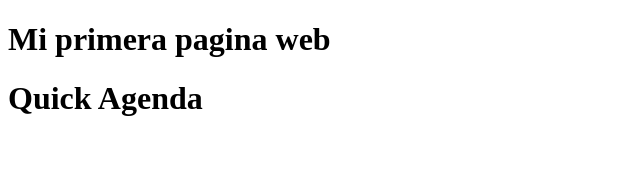
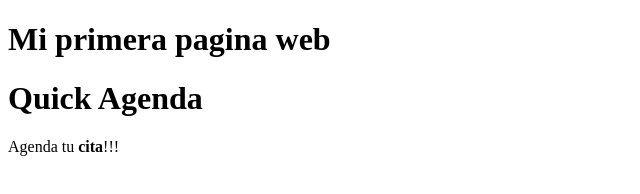
Before and after one commit to WilsonAceros/FullStackNivel1_Prueba1, a plain HTML site: page index.html in a window 1280 px wide. Shown: the whole page, without its empty margins (0-640 px from the left). Drawn offline with Linux system fonts and the light colour scheme.

Commit message:
Actualizacion 3

```diff
--- a/index.html
+++ b/index.html
@@ -9,5 +9,6 @@
 <body>
     <h1>Mi primera pagina web</h1>
     <h1>Quick Agenda</h1>
+    Agenda tu <strong>cita</strong>!!!
 </body>
 </html>
```
